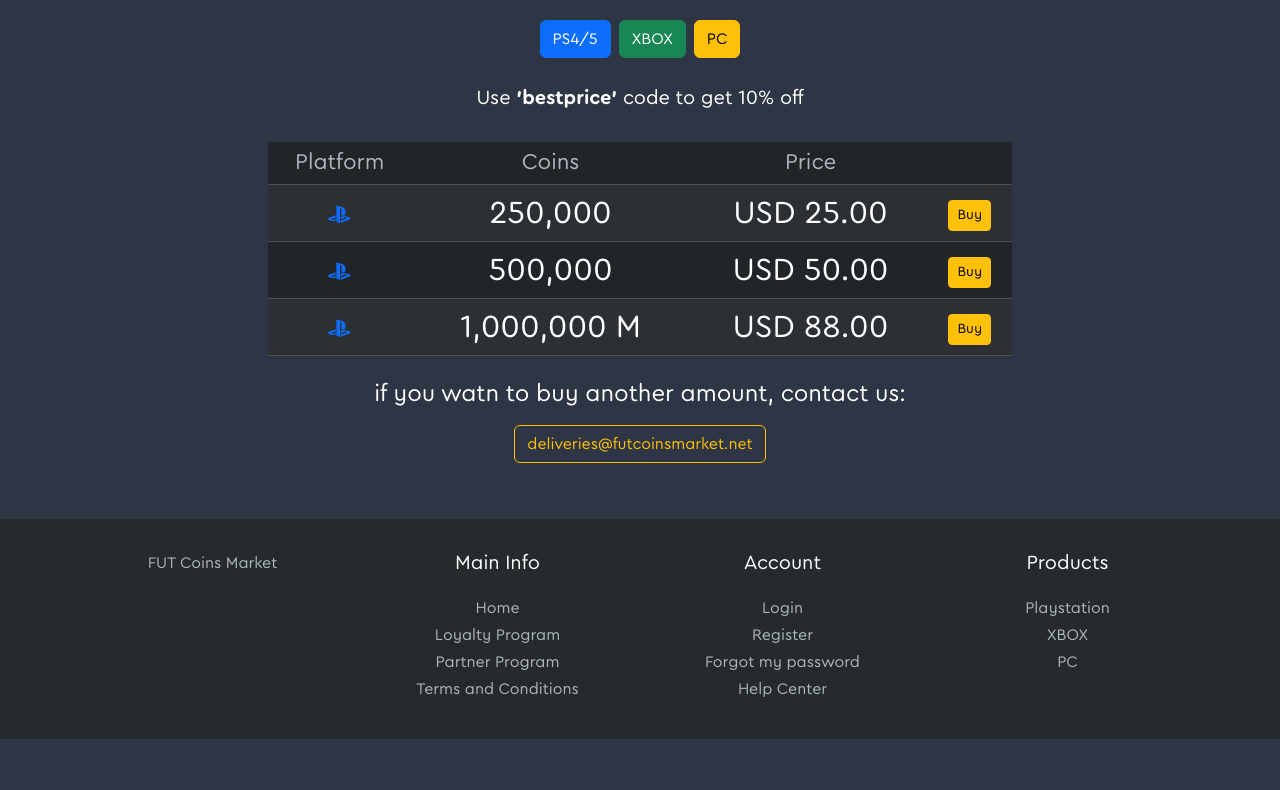
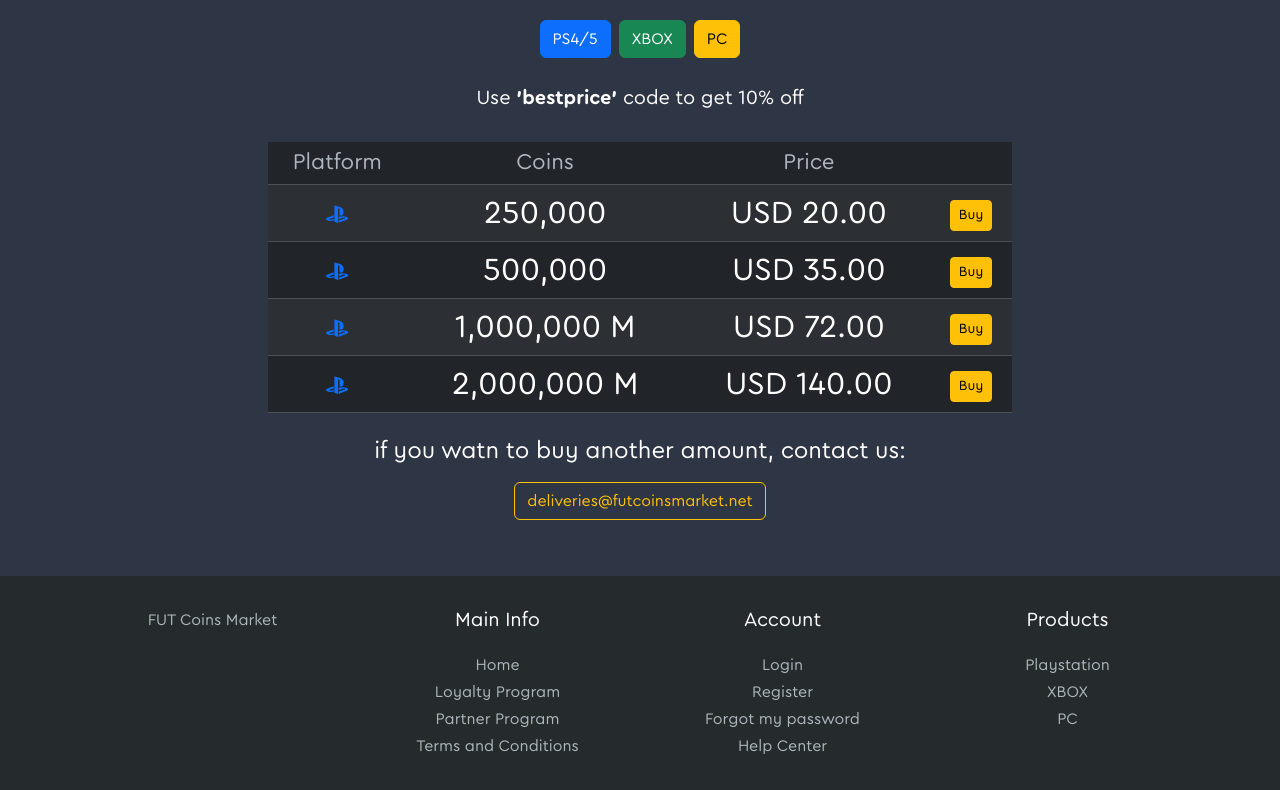
Before and after one commit to lisandroman/fcm, a React (Create React App) app: page /buy in a window 1280 px wide. Shown: the part 1279-2069 px from the top of the page. Before the commit the page ends 2018 px from the top, so only its background shows below. Built offline with nearby package versions, Linux system fonts and the light colour scheme.

Commit message:
Change Price 9 Feb

```diff
--- a/src/components/data/priceListPC.data.js
+++ b/src/components/data/priceListPC.data.js
@@ -6,25 +6,24 @@
     id: uuidv4(),
     platform: "PC",
     coins: 250000,
-    price: 19.44,
-    image:
-      "https://cdn.givemesport.com/wp-content/uploads/2022/11/image-255-1024x576.png",
+    price: 18,
   },
   {
     id: uuidv4(),
     platform: "PC",
     coins: 500000,
-    price: 38.89,
-    image:
-      "https://cdn.givemesport.com/wp-content/uploads/2022/11/image-255-1024x576.png",
+    price: 35,
   },
   {
     id: uuidv4(),
     platform: "PC",
     coins: 1000000,
-    price: 72.22,
-    image:
-      "https://cdn.givemesport.com/wp-content/uploads/2022/11/image-255-1024x576.png",
+    price: 60,
   },
-
+  {
+    id: uuidv4(),
+    platform: "PC",
+    coins: 2000000,
+    price: 110,
+  },
 ];
--- a/src/components/data/priceListPS.data.js
+++ b/src/components/data/priceListPS.data.js
@@ -5,20 +5,24 @@
     id: uuidv4(),
     platform: "PS4/5",
     coins: 250000,
-    price: 25,
-
+    price: 20,
   },
   {
     id: uuidv4(),
     platform: "PS4/5",
     coins: 500000,
-    price: 50,
-
+    price: 35,
   },
   {
     id: uuidv4(),
     platform: "PS4/5",
     coins: 1000000,
-    price: 88.89,
+    price: 72,
+  },
+  {
+    id: uuidv4(),
+    platform: "PS4/5",
+    coins: 2000000,
+    price: 140,
   },
 ];
--- a/src/components/data/priceListXBOX.data.js
+++ b/src/components/data/priceListXBOX.data.js
@@ -4,24 +4,24 @@
     id: uuidv4(),
     platform: "XBOX",
     coins: 250000,
-    price: 25,
-    image:
-      "https://cdn.givemesport.com/wp-content/uploads/2022/11/image-255-1024x576.png",
+    price: 20,
   },
   {
     id: uuidv4(),
     platform: "XBOX",
     coins: 500000,
-    price: 50,
-    image:
-      "https://cdn.givemesport.com/wp-content/uploads/2022/11/image-255-1024x576.png",
+    price: 36,
   },
   {
     id: uuidv4(),
     platform: "XBOX",
     coins: 1000000,
-    price: 88.89,
-    image:
-      "https://cdn.givemesport.com/wp-content/uploads/2022/11/image-255-1024x576.png",
+    price: 72,
+  },
+  {
+    id: uuidv4(),
+    platform: "XBOX",
+    coins: 2000000,
+    price: 140,
   },
 ];
```
